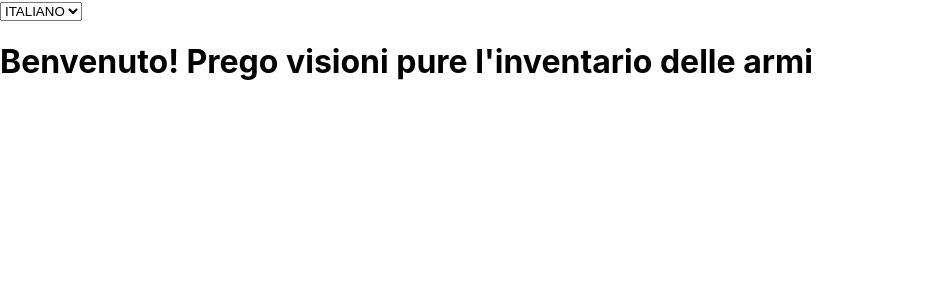
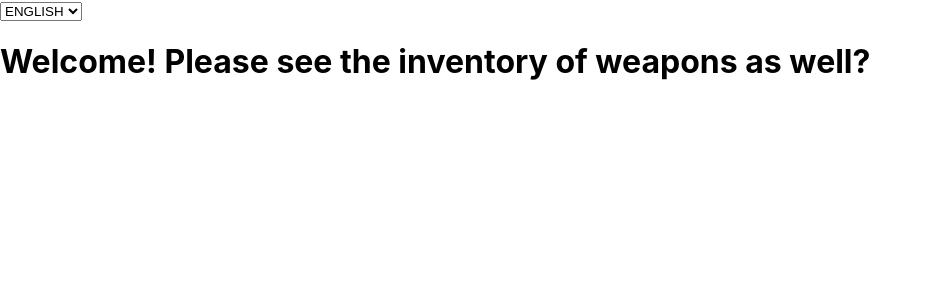
Before and after one commit to Gabriel1470/React-esercizi, a React (Create React App) app: page / in a window 1280 px wide. Shown: the top 300 px of the page, without its empty margins (0-932 px from the left). Built offline with nearby package versions, Linux system fonts and the light colour scheme.

Commit message:
useContext 01

```diff
--- a/src/App.js
+++ b/src/App.js
@@ -1,29 +1,25 @@
-import React from 'react';
+import React,{useState} from 'react';
 import './App.css';
 import DisplayLanguage from './Components/DisplayLenguage';
-import { LanguageContext,Language } from './Components/LanguageContext';
+import LanguageContext,{ Language } from './Components/LanguageContext';
 
 /* Non HO capito context 02 */
 
-export class App extends React.Component   {
-       state = {
-    language: 'it'
-  }
+export function App(){
+   const [language, setLanguage] = useState('en')
 
-  selectHandler = (event) => {
-    this.setState((state) => {
-      return { language: state.language = event.target.value }
-    })
-  };
+   function selectHandler(event){
+    setLanguage(event.target.value)
+ }
 
-  render(){
+
     return (
       <div>
-        <select value={this.state.language} onChange={this.selectHandler}>
+        <select value={language} onChange={selectHandler}>
           <option value='en'>ENGLISH</option>
           <option value='it'>ITALIANO</option>
         </select>
-        <Language.Provider value={this.state.language}>
+        <Language.Provider value={language}>
           <DisplayLanguage>
             <LanguageContext />
           </DisplayLanguage>
@@ -31,6 +27,6 @@ export class App extends React.Component   {
       </div >
     );
   }
-}
+
 
 export default App;
--- a/src/Components/DisplayLenguage.jsx
+++ b/src/Components/DisplayLenguage.jsx
@@ -1,14 +1,11 @@
 
-import react from 'react';
+function DisplayLanguage(props) {
 
-class DisplayLanguage extends react.Component {
-    render() {
         return (
             <div>
-
-                {this.props.children}
+                {props.children}
             </div>
         )
-    }
+
 }
 export default DisplayLanguage
--- a/src/Components/LanguageContext.jsx
+++ b/src/Components/LanguageContext.jsx
@@ -1,5 +1,6 @@
 import { createContext } from "react";
 import React from "react";
+import { useContext } from "react";
 
 export const Language = createContext('en')
 
@@ -11,9 +12,9 @@ const strings = {
       WELCOME: "Welcome! Please see the inventory of weapons as well?"
   }
 }
-export class LanguageContext extends React.Component {
-  render() {
+export default function LanguageContext(){
 
+const language = useContext(LanguageContext)
 
       return (
           <Language.Consumer>
@@ -27,4 +28,3 @@ export class LanguageContext extends React.Component {
           </Language.Consumer>
       )
   }
-}
```
